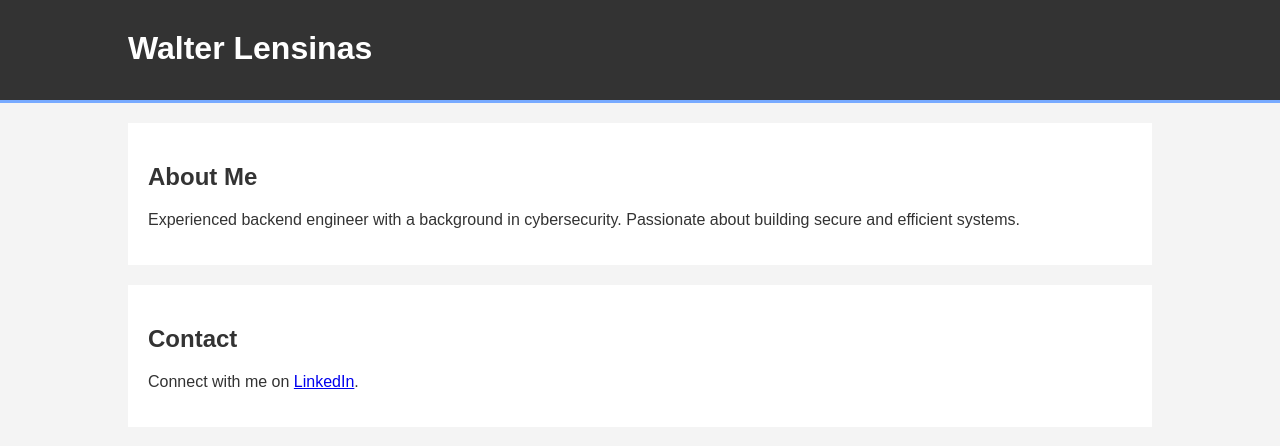
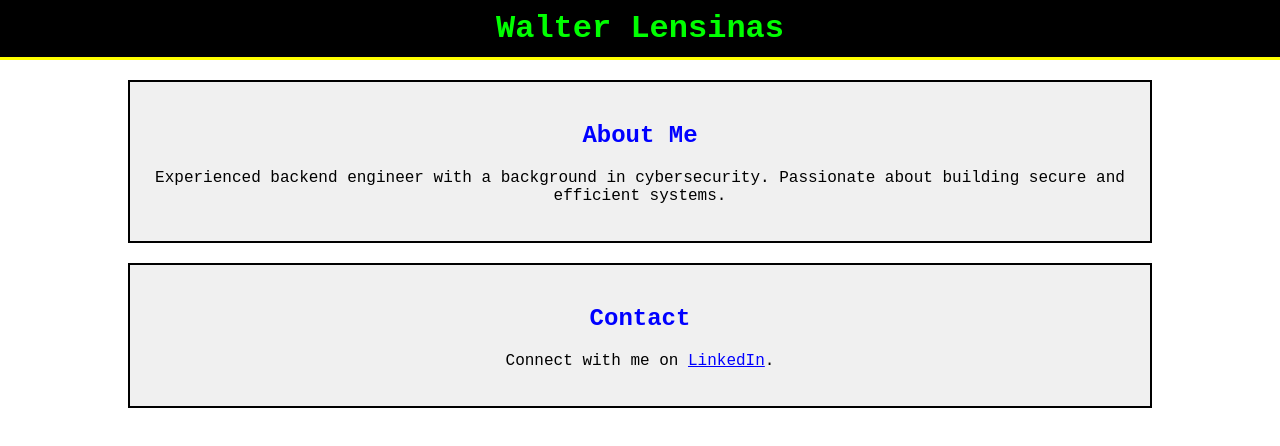
Before and after one commit to wlensinas/wlensinas.github.io, a plain HTML site: page index.html in a window 1280 px wide. Drawn offline with Linux system fonts and the light colour scheme.

Commit message:
website like be an old website

```diff
--- a/index.html
+++ b/index.html
@@ -6,63 +6,50 @@
     <title>Profile - Backend Engineer</title>
     <style>
         body {
-            font-family: Arial, sans-serif;
+            font-family: "Courier New", Courier, monospace;
+            background-color: #fff;
+            color: #000;
             margin: 0;
             padding: 0;
-            background-color: #f4f4f4;
-            color: #333;
         }
         .container {
             width: 80%;
             margin: auto;
-            overflow: hidden;
+            text-align: center;
         }
         header {
-            background: #333;
-            color: #fff;
-            padding-top: 30px;
-            min-height: 70px;
-            border-bottom: #77aaff 3px solid;
+            background: #000;
+            color: #0f0;
+            padding: 10px;
+            border-bottom: 3px solid #ff0;
         }
-        header a {
-            color: #fff;
-            text-decoration: none;
-            text-transform: uppercase;
-            font-size: 16px;
+        header h1 {
+            margin: 0;
+            font-size: 2em;
         }
-        header ul {
-            padding: 0;
-            list-style: none;
+        .bio, .contact {
+            padding: 20px;
+            background: #f0f0f0;
+            margin-top: 20px;
+            border: 2px solid #000;
         }
-        header li {
-            float: right;
-            display: inline;
-            padding: 0 20px 0 20px;
+        .bio h2, .contact h2 {
+            font-size: 1.5em;
+            color: #00f;
         }
-        header #branding {
-            float: left;
+        a {
+            color: #00f;
+            text-decoration: underline;
         }
-        header #branding h1 {
-            margin: 0;
-        }
-        .bio {
-            padding: 20px;
-            background: #fff;
-            margin-top: 20px;
-        }
-        .contact {
-            padding: 20px;
-            background: #fff;
-            margin-top: 20px;
+        a:hover {
+            color: #f00;
         }
     </style>
 </head>
 <body>
     <header>
         <div class="container">
-            <div id="branding">
-                <h1>Walter Lensinas</h1>
-            </div>
+            <h1>Walter Lensinas</h1>
         </div>
     </header>
     <div class="container">
```
